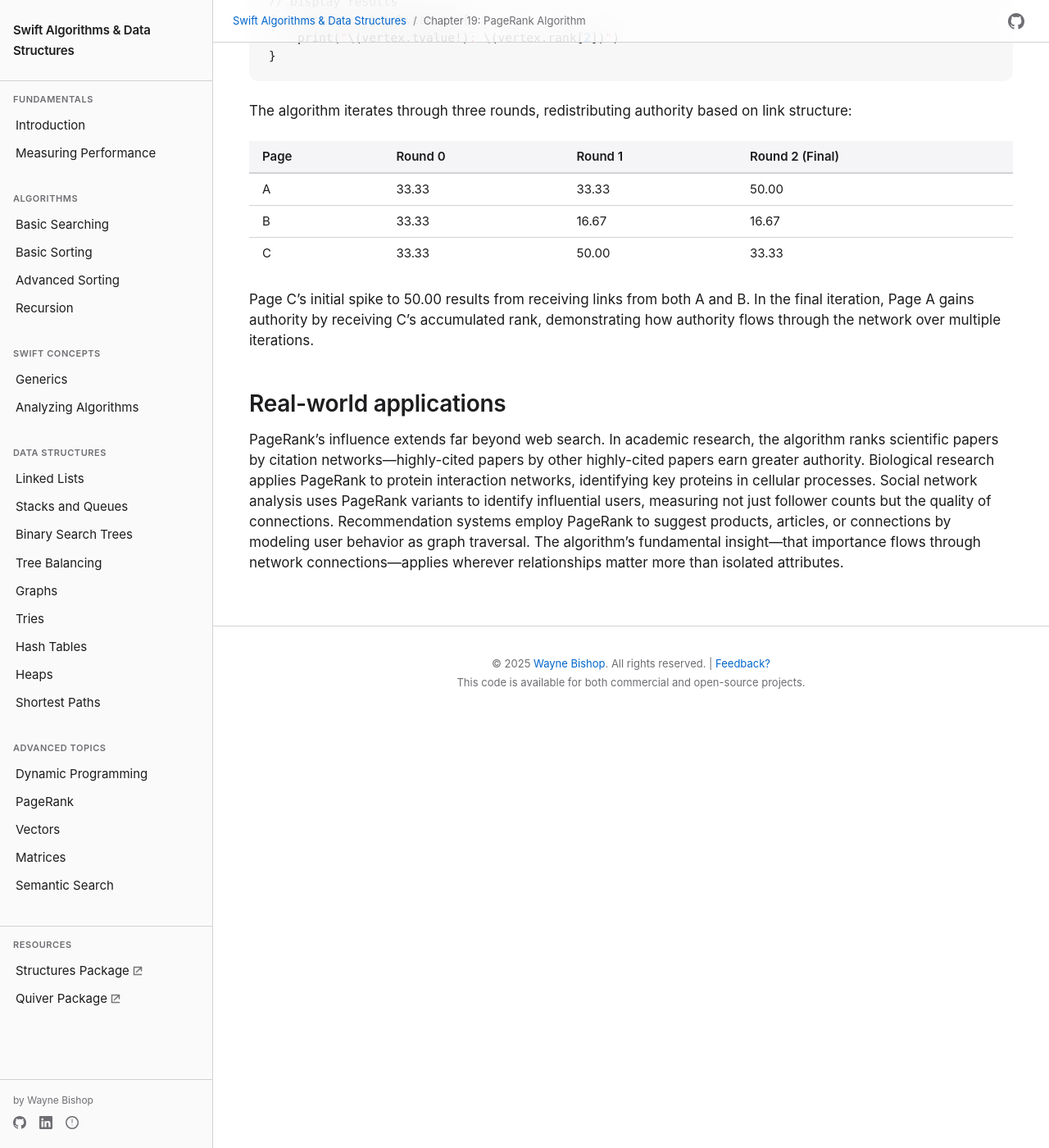
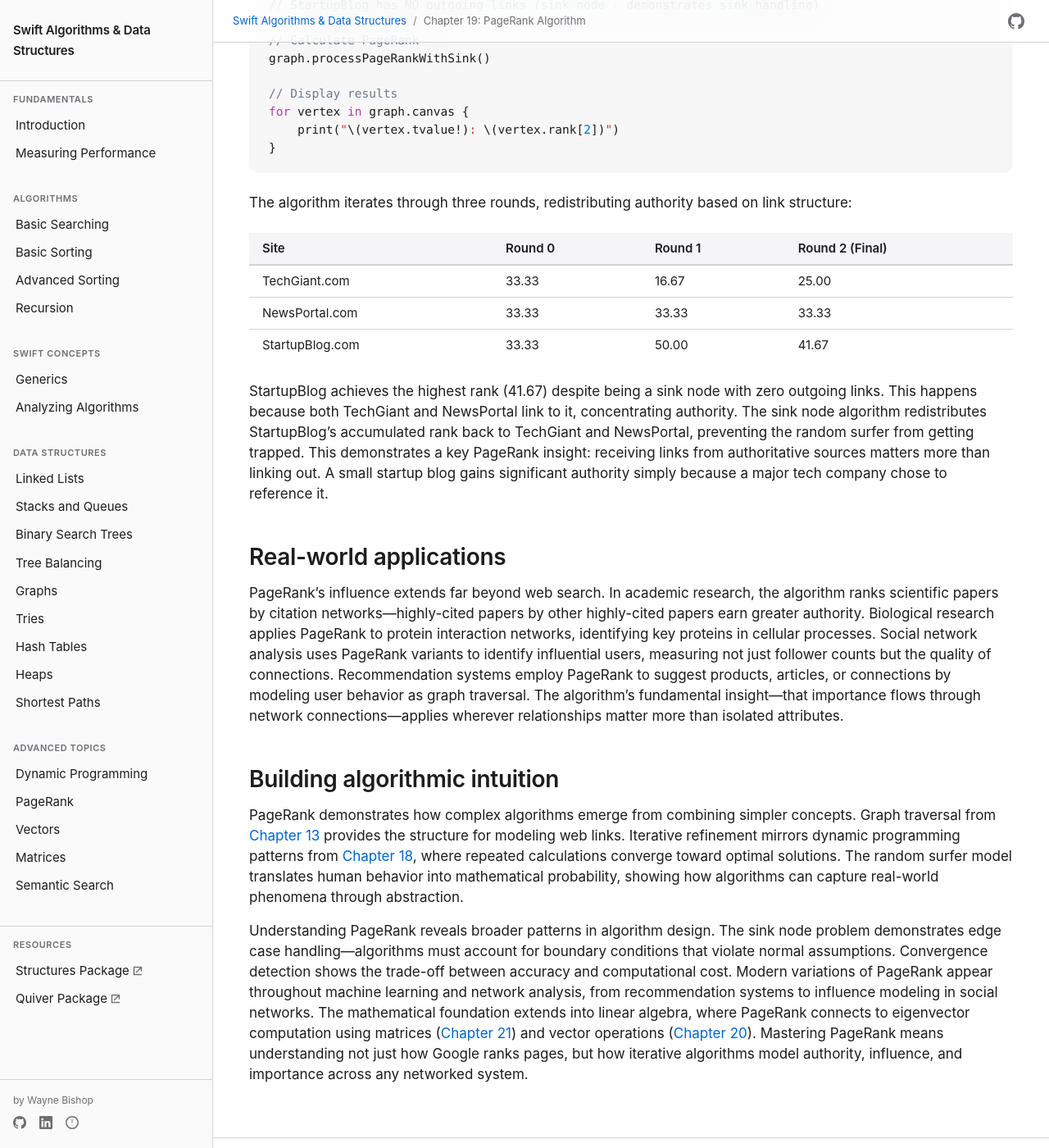
Before and after one commit to waynewbishop/swift-algorithms, a Jekyll site: the page built from 19-pagerank-algorithm.md, in a window 1280 px wide and 1400 px high, scrolled down 7926 px. Shown: the whole window at 82% size. Built offline with Jekyll 4.4.1, drawn with Linux system fonts in a browser that asks for light colours; some of the changed text lies outside the part shown.

Commit message:
Enhance Chapter 19 with realistic example and algorithmic intuition section
Replaced generic Page A/B/C example with realistic scenario demonstrating
major tech company boosting small startup through backlinks.

New practical example features:
- TechGiant.com (major company)
- NewsPortal.com (medium site)
- StartupBlog.com (small startup - SINK NODE)

Key demonstration:
- StartupBlog achieves highest rank (41.67) despite zero outgoing links
- Shows how quality backlinks from authoritative sources matter more than linking out
- Demonstrates sink node algorithm redistributing authority
- Illustrates real PageRank insight: receiving > giving

Added "Building algorithmic intuition" section (2 paragraphs):
- Synthesizes how PageRank combines graphs, iteration, and probability
- Connects to Chapters 13 (Graphs), 18 (Dynamic Programming), 20 (Vectors), 21 (Matrices)
- Discusses edge case handling (sink nodes) and convergence trade-offs
- Links classical algorithm to modern ML and network analysis applications
- Explains broader patterns: modeling authority/influence in networked systems

Chapter now complete with all standard sections and realistic examples.

🤖 Generated with [Claude Code](https://claude.com/claude-code)

Co-Authored-By: Claude <noreply@anthropic.com>

````diff
--- a/19-pagerank-algorithm.md
+++ b/19-pagerank-algorithm.md
@@ -261,22 +261,26 @@ This modification gives each page a small baseline probability `(1-d)/N` of bein
 
 ## Practical example
 
-Let's see the PageRank algorithm in action with a simple web graph:
+Let's demonstrate PageRank with a realistic scenario: a major tech company linking to a small startup blog. This example showcases sink node handling and how big sites can dramatically boost smaller sites through backlinks.
 
 ```swift
-// Create a small web graph demonstrating PageRank
+// Realistic web graph: major company boosts startup through backlinks
 let graph = Graph<String>()
 
-// Create pages
-let pageA = graph.addVertex(with: "Page A")
-let pageB = graph.addVertex(with: "Page B")
-let pageC = graph.addVertex(with: "Page C")
+// Create websites representing different authority levels
+let techGiant = graph.addVertex(with: "TechGiant.com")     // Major tech company
+let newsPortal = graph.addVertex(with: "NewsPortal.com")   // Medium-sized news site
+let startupBlog = graph.addVertex(with: "StartupBlog.com") // Small startup (sink node)
 
 // Create link structure
-graph.addEdge(from: pageA, to: pageB, weight: 1)
-graph.addEdge(from: pageA, to: pageC, weight: 1)
-graph.addEdge(from: pageB, to: pageC, weight: 1)
-graph.addEdge(from: pageC, to: pageA, weight: 1)
+// TechGiant links to both NewsPortal and StartupBlog (splitting authority)
+graph.addEdge(from: techGiant, to: newsPortal, weight: 1)
+graph.addEdge(from: techGiant, to: startupBlog, weight: 1)
+
+// NewsPortal also links to StartupBlog
+graph.addEdge(from: newsPortal, to: startupBlog, weight: 1)
+
+// StartupBlog has NO outgoing links (sink node - demonstrates sink handling)
 
 // Calculate PageRank
 graph.processPageRankWithSink()
@@ -289,14 +293,20 @@ for vertex in graph.canvas {
 
 The algorithm iterates through three rounds, redistributing authority based on link structure:
 
-| Page | Round 0 | Round 1 | Round 2 (Final) |
+| Site | Round 0 | Round 1 | Round 2 (Final) |
 |------|---------|---------|-----------------|
-| A    | 33.33   | 33.33   | 50.00 |
-| B    | 33.33   | 16.67   | 16.67 |
-| C    | 33.33   | 50.00   | 33.33 |
+| TechGiant.com | 33.33 | 16.67 | 25.00 |
+| NewsPortal.com | 33.33 | 33.33 | 33.33 |
+| StartupBlog.com | 33.33 | 50.00 | 41.67 |
 
-Page C's initial spike to 50.00 results from receiving links from both A and B. In the final iteration, Page A gains authority by receiving C's accumulated rank, demonstrating how authority flows through the network over multiple iterations.
+StartupBlog achieves the highest rank (41.67) despite being a sink node with zero outgoing links. This happens because both TechGiant and NewsPortal link to it, concentrating authority. The sink node algorithm redistributes StartupBlog's accumulated rank back to TechGiant and NewsPortal, preventing the random surfer from getting trapped. This demonstrates a key PageRank insight: receiving links from authoritative sources matters more than linking out. A small startup blog gains significant authority simply because a major tech company chose to reference it.
 
 ## Real-world applications
 
 PageRank's influence extends far beyond web search. In academic research, the algorithm ranks scientific papers by citation networks—highly-cited papers by other highly-cited papers earn greater authority. Biological research applies PageRank to protein interaction networks, identifying key proteins in cellular processes. Social network analysis uses PageRank variants to identify influential users, measuring not just follower counts but the quality of connections. Recommendation systems employ PageRank to suggest products, articles, or connections by modeling user behavior as graph traversal. The algorithm's fundamental insight—that importance flows through network connections—applies wherever relationships matter more than isolated attributes.
+
+## Building algorithmic intuition
+
+PageRank demonstrates how complex algorithms emerge from combining simpler concepts. Graph traversal from [Chapter 13](13-graphs.md) provides the structure for modeling web links. Iterative refinement mirrors dynamic programming patterns from [Chapter 18](18-dynamic-programming.md), where repeated calculations converge toward optimal solutions. The random surfer model translates human behavior into mathematical probability, showing how algorithms can capture real-world phenomena through abstraction.
+
+Understanding PageRank reveals broader patterns in algorithm design. The sink node problem demonstrates edge case handling—algorithms must account for boundary conditions that violate normal assumptions. Convergence detection shows the trade-off between accuracy and computational cost. Modern variations of PageRank appear throughout machine learning and network analysis, from recommendation systems to influence modeling in social networks. The mathematical foundation extends into linear algebra, where PageRank connects to eigenvector computation using matrices ([Chapter 21](21-matrices.md)) and vector operations ([Chapter 20](20-vectors.md)). Mastering PageRank means understanding not just how Google ranks pages, but how iterative algorithms model authority, influence, and importance across any networked system.
````
